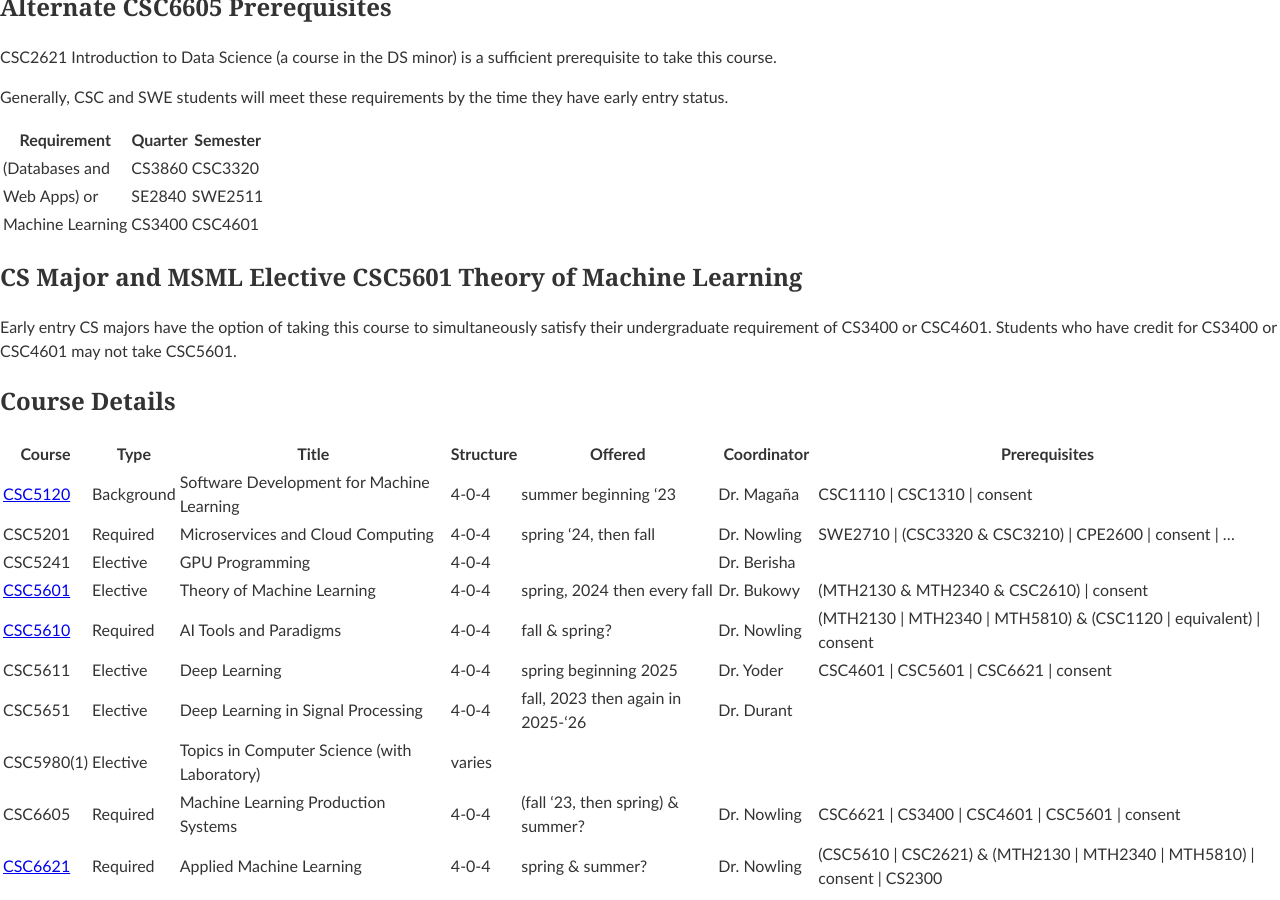
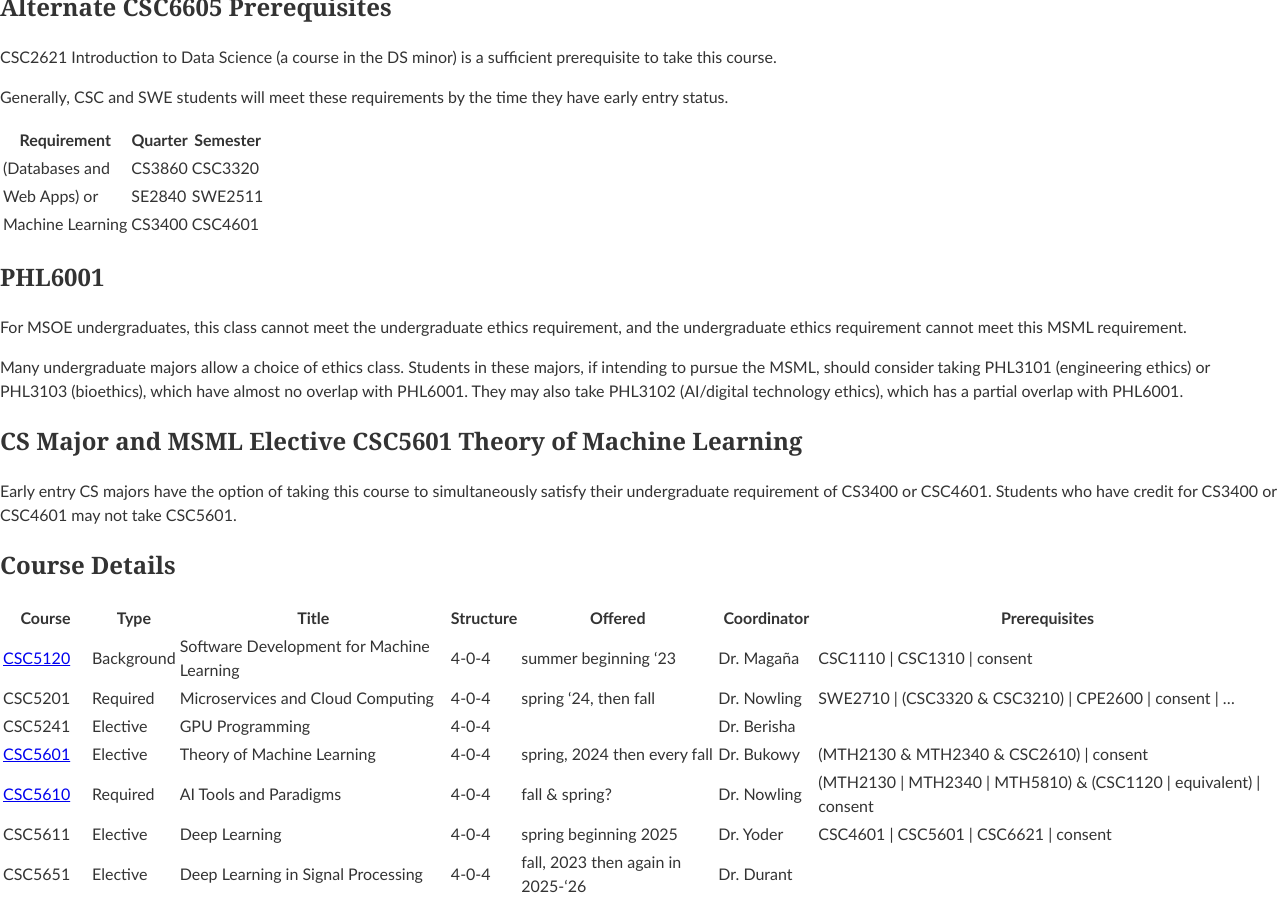
Before and after one commit to edurant/edurant.github.io, a Jekyll site: the page built from advising/msml.md, in a window 1280 px wide and 900 px high, scrolled down 2776 px. Built offline with Jekyll 4.4.1, drawn with Linux system fonts in a browser that asks for light colours; our own code applies the rules of GitHub Pages for plain Markdown files.

Commit message:
PHL6001 recommendations for MSOE undergraduates

```diff
--- a/advising/msml.md
+++ b/advising/msml.md
@@ -100,6 +100,12 @@ Requirement      | Quarter | Semester
 Web Apps) or     | SE2840  | SWE2511
 Machine Learning | CS3400  | CSC4601
 
+## PHL6001
+
+For MSOE undergraduates, this class cannot meet the undergraduate ethics requirement, and the undergraduate ethics requirement cannot meet this MSML requirement.
+
+Many undergraduate majors allow a choice of ethics class. Students in these majors, if intending to pursue the MSML, should consider taking PHL3101 (engineering ethics) or PHL3103 (bioethics), which have almost no overlap with PHL6001. They may also take PHL3102 (AI/digital technology ethics), which has a partial overlap with PHL6001.
+
 ## CS Major and MSML Elective CSC5601 Theory of Machine Learning
 Early entry CS majors have the option of taking this course to simultaneously satisfy their undergraduate requirement of CS3400 or CSC4601. Students who have credit for CS3400 or CSC4601 may not take CSC5601.
 
```
